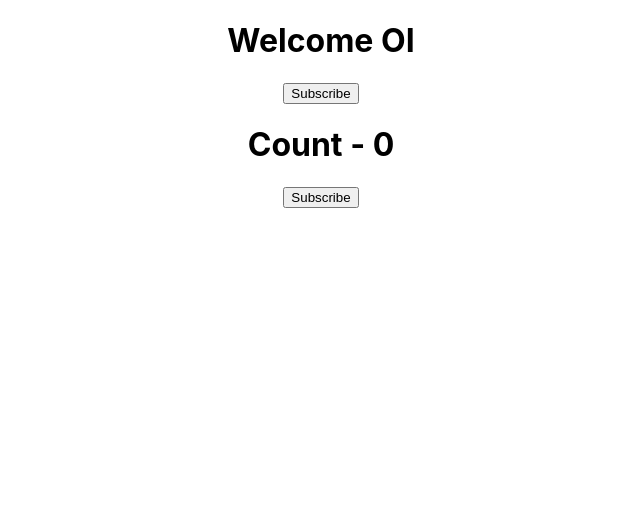
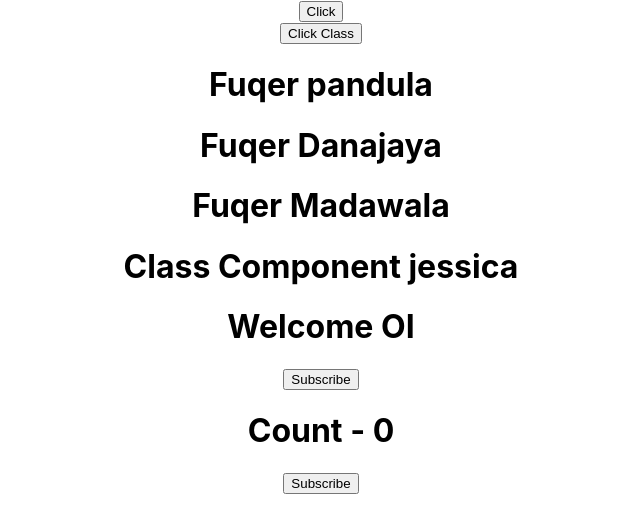
Before and after one commit to p4nduxcv/Get-set-ready-go-for-react, a React (Create React App) app: page / in a window 1280 px wide. Shown: the top 532 px of the page, without its empty margins (319-959 px from the left). Built offline with nearby package versions, Linux system fonts and the light colour scheme.

Commit message:
EventHandling

```diff
--- a/src/App.js
+++ b/src/App.js
@@ -5,10 +5,14 @@ import Greet from "./Components/Greet";
 import Welcome from "./Components/Welcome";
 import Message from "./Components/Message";
 import Counter from "./Components/Counter";
+import FunctionClick from "./Components/FunctionClick";
+import ClassClick from "./Components/ClassClick";
 
 function App() {
   return (
     <div className="App">
+      <FunctionClick />
+      <ClassClick />
       {/* <header className="App-header">
         <img src={logo} className="App-logo" alt="logo" />
         <p>
@@ -23,12 +27,12 @@ function App() {
           Learn React
         </a>
       </header> */}
-      {/* <Greet name="pandula">
+      <Greet name="pandula">
         <button>Action</button>
       </Greet>
       <Greet name="Danajaya" />
-      <Greet name="Madawala" /> */}
-      {/* <Welcome name="jessica" /> */}
+      <Greet name="Madawala" />
+      <Welcome name="jessica" />
       <Message />
 
       <Counter />
--- /dev/null
+++ b/src/Components/ClassClick.js
@@ -0,0 +1,14 @@
+import React, { Component } from "react";
+
+export default class ClassClick extends Component {
+  clickHandler() {
+    console.log("hit");
+  }
+  render() {
+    return (
+      <div>
+        <button onClick={this.clickHandler}>Click Class</button>
+      </div>
+    );
+  }
+}
--- /dev/null
+++ b/src/Components/FunctionClick.js
@@ -0,0 +1,15 @@
+import React from "react";
+
+//ES6
+function FunctionClick() {
+    const clickHandler = () => {
+        console.log('hit')
+    }
+  return (
+    <div>
+      <button onClick={clickHandler}> Click</button>
+    </div>
+  );
+}
+
+export default FunctionClick;
--- a/src/Components/Greet.js
+++ b/src/Components/Greet.js
@@ -6,11 +6,12 @@ import React from "react";
 // }
 
 //ES6
-const Greet = (props) => {
+const Greet = (props) => {  // methan pass karanwanam ({name})
+const {name} = props
   return (
     <div>
-      <h1> Fuqer {props.name} </h1>
-      {props.children}
+      <h1> Fuqer {name} </h1>
+      {/* {props.children} */}
     </div>
   );
 };
```
